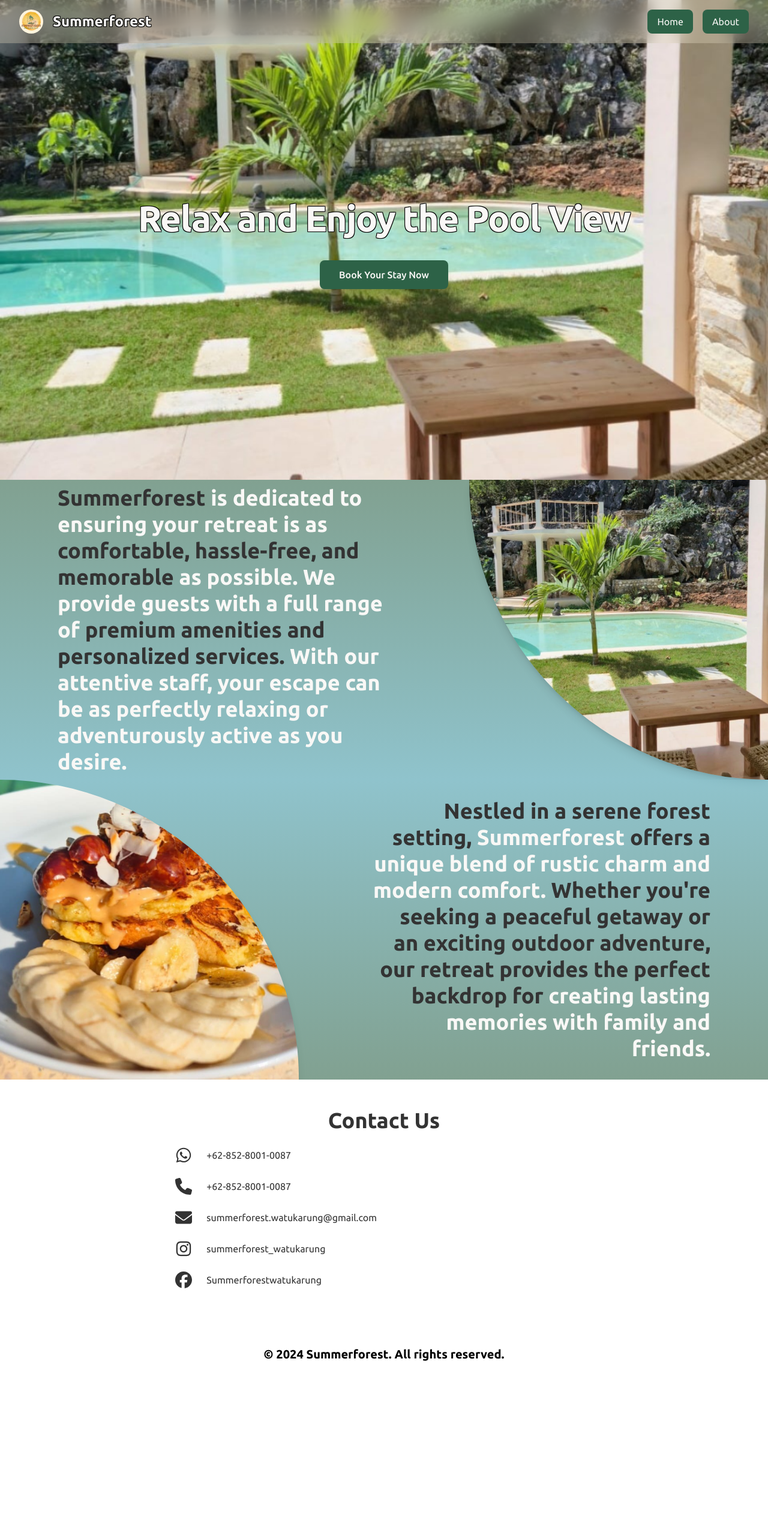
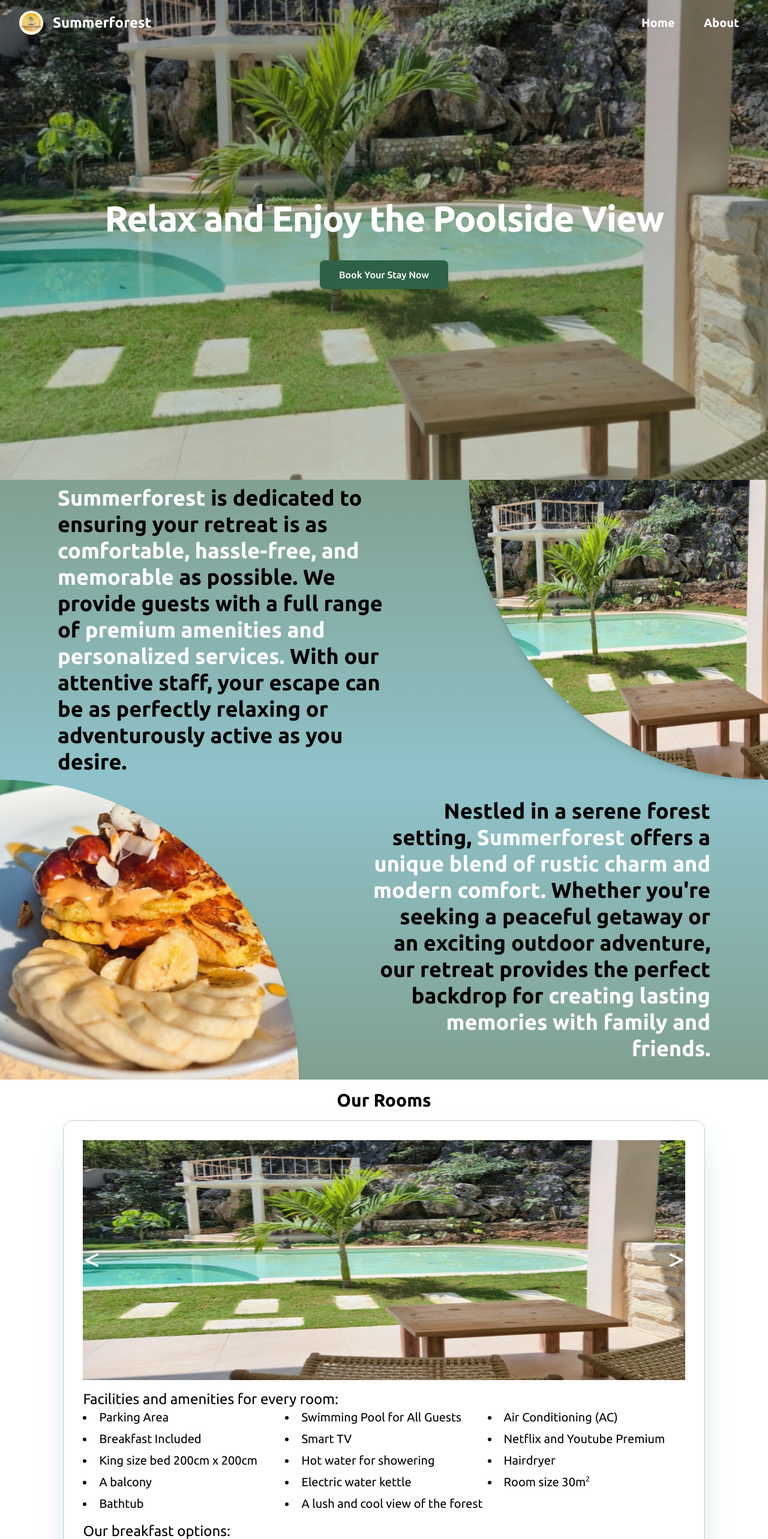
Before and after one commit to MosesJulian/summerforest, a Next.js app: page / in a window 1280 px wide. Shown: the top 2566 px of the page at 60% size. Before the commit the page ends 2320 px from the top, so only its background shows below. Built offline with nearby package versions, Linux system fonts and the light colour scheme; grey boxes are pictures that could not be loaded.

Commit message:
feat: too many changes to put in a commit message

```diff
--- a/components/About.tsx
+++ b/components/About.tsx
@@ -25,22 +25,22 @@ const About = () => {
             <div
             data-inviewport="fade-slide-left"
             className="gap-6 items-center justify-between bg-linear-to-b from-primary/60 to-secondary/60 grid grid-cols-5">
-                <p className="text-base md:text-2xl lg:text-3xl xl:text-4xl leading-11 text-text-secondary text-left px-4 lg:px-24 font-semibold col-span-3">
-                    <span className="text-text">Summerforest</span> is dedicated to ensuring your retreat is as <span className="text-text">comfortable, hassle-free, and memorable</span> as possible. We provide guests with a full range of <span className="text-text">premium amenities and personalized services.</span> With our attentive staff, your escape can be as perfectly relaxing or adventurously active as you desire.
+                <p className="text-base md:text-2xl lg:text-3xl xl:text-4xl leading-11 text-black text-left px-4 lg:px-24 font-semibold col-span-3">
+                    <span className="text-white">Summerforest</span> is dedicated to ensuring your retreat is as <span className="text-white">comfortable, hassle-free, and memorable</span> as possible. We provide guests with a full range of <span className="text-white">premium amenities and personalized services.</span> With our attentive staff, your escape can be as perfectly relaxing or adventurously active as you desire.
 
                 </p>
                 <div className="relative w-full h-full min-h-125 col-span-2">
-                    <Image src="/start1.jpeg" alt="About Summerforest" fill className="object-cover rounded-bl-full shadow-lg h-full" />
+                    <Image src="/start1.jpeg" alt="About Summerforest" fill className="object-cover rounded-bl-full shadow-lg h-full" loading="lazy" />
                 </div>
             </div>
             <div
             data-inviewport="fade-slide-right"
             className="gap-6 items-center justify-between bg-linear-to-b from-secondary/60 to-primary/60 grid grid-cols-5">
                 <div className="relative w-full h-full min-h-125 col-span-2">
-                    <Image src="/start2.jpeg" alt="About Summerforest" fill className="object-cover rounded-tr-full shadow-lg h-full" />
+                    <Image src="/start2.jpeg" alt="About Summerforest" fill className="object-cover rounded-tr-full shadow-lg h-full" loading="lazy" />
                 </div>
-                <p className="text-base md:text-2xl lg:text-3xl xl:text-4xl leading-11 text-text text-right px-4 lg:px-24 font-semibold col-span-3">
-                    Nestled in a serene forest setting, <span className="text-text-secondary">Summerforest</span> offers a <span className="text-text-secondary">unique blend of rustic charm and modern comfort.</span> Whether you&apos;re seeking a peaceful getaway or an exciting outdoor adventure, our retreat provides the perfect backdrop for <span className="text-text-secondary">creating lasting memories with family and friends.</span>
+                <p className="text-base md:text-2xl lg:text-3xl xl:text-4xl leading-11 text-black text-right px-4 lg:px-24 font-semibold col-span-3">
+                    Nestled in a serene forest setting, <span className="text-white">Summerforest</span> offers a <span className="text-white">unique blend of rustic charm and modern comfort.</span> Whether you&apos;re seeking a peaceful getaway or an exciting outdoor adventure, our retreat provides the perfect backdrop for <span className="text-white">creating lasting memories with family and friends.</span>
                 </p>
             </div>
         </section>
--- a/components/Body.tsx
+++ b/components/Body.tsx
@@ -1,12 +1,16 @@
 import About from "./About";
+import Attractions from "./Attractions";
 import Contacts from "./Contacts";
 import Hero from "./Hero";
+import Rooms from "./Rooms";
 
 const Body = () => {
     return (
         <div className="flex flex-col items-center justify-center">
             <Hero />
             <About />
+            <Rooms />
+            <Attractions />
             <Contacts />
         </div>
     );
--- a/components/Header.tsx
+++ b/components/Header.tsx
@@ -1,28 +1,26 @@
 "use client";
 
 import useWindowEvents from "@/hooks/useWindowEvents";
+import cn from "@/utils/cn";
 import Image from "next/image";
 import { useState } from "react";
 
-let isScrolling: NodeJS.Timeout;
+const shouldShowColor = () => {
+    if (window == null) return false;
+
+    const show: number = 50;
+    return window.scrollY > show;
+};
 
 const Header = () => {
     const [showImage, setShowImage] = useState(false);
+    const [changeColor, setChangeColor] = useState(false);
 
-    const handleScroll = () => {
-        const nav = window?.document.querySelector("nav");
+    const handleColor = () => {
+        setChangeColor(shouldShowColor());
+    }
 
-        nav?.classList.add("-translate-y-full");
-
-        window.clearTimeout(isScrolling);
-
-        isScrolling = setTimeout(() => {
-            nav?.classList.remove("-translate-y-full");
-        }, 150);
-    };
-
-
-    useWindowEvents ("scroll", handleScroll);
+    useWindowEvents ("scroll", handleColor);
     return (
         <>
             {showImage && (
@@ -37,10 +35,13 @@ const Header = () => {
                     height={500}
                     className="rounded-full"
                 />
-                <span className="text-text-secondary text-xl">Tap anywhere to close</span>
+                <span className="text-white text-xl">Tap anywhere to close</span>
                 </div>
             )}
-            <nav className="w-full px-8 py-4 flex justify-between items-center fixed top-0 left-0 z-20 bg-background/30 backdrop-blur-lg transition-transform duration-500">
+            <nav className={cn(
+                    `w-full px-8 py-4 flex justify-between items-center fixed top-0 left-0 z-20 duration-500 transition-colors`,
+                    changeColor && "bg-white/70 backdrop-blur-lg"
+                )}>
                 <div className="flex items-center justify-around space-x-4">
                     <Image
                         src="/logo.jpeg"
@@ -49,11 +50,21 @@ const Header = () => {
                         className="inline-block rounded-full"
                         onClick={() => setShowImage(true)}
                     />
-                    <span className="font-bold text-text-secondary text-2xl [text-shadow:-1px_-1px_0_#000,1px_-1px_0_#000,-1px_1px_0_#000,1px_1px_0_#000]">Summerforest</span>
+                    <span className={cn("font-bold text-white text-2xl", changeColor && "text-black")}>Summerforest</span>
                 </div>
                 <div className="space-x-4">
-                    <button className="bg-primary text-text-secondary p-2 px-4 rounded-lg hover:bg-secondary hover:scale-110 duration-300">Home</button>
-                    <button className="bg-primary text-text-secondary p-2 px-4 rounded-lg hover:bg-secondary hover:scale-110 duration-300">About</button>
+                    <button className={cn(
+                        `text-xl font-semibold text-white p-2 px-4 rounded-lg hover:bg-secondary hover:text-white hover:scale-110 duration-300`,
+                        changeColor && "text-black"
+                    )}>
+                        Home
+                    </button>
+                    <button className={cn(
+                        `text-xl font-semibold text-white p-2 px-4 rounded-lg hover:bg-secondary hover:text-white hover:scale-110 duration-300`,
+                        changeColor && "text-black"
+                    )}>
+                        About
+                    </button>
                 </div>
             </nav>
         </>
--- a/components/Hero.tsx
+++ b/components/Hero.tsx
@@ -13,27 +13,27 @@ const CarouselItems: CarouselItem[] = [
     {
         imageUrl: '/start1.jpeg',
         altText: 'By the pool side',
-        caption: 'Relax and Enjoy the Pool View',
+        caption: 'Relax and Enjoy the Poolside View',
     },
     {
         imageUrl: '/start2.jpeg',
         altText: 'Breakfast time',
-        caption: 'Enjoy your Delicious Morning Meal',
+        caption: 'Enjoy a Delicious Breakfast with a view of the Pool',
     },
     {
         imageUrl: '/start3.jpeg',
         altText: 'Cappuccino by the pool',
-        caption: 'Drink your Coffee by the Pool',
+        caption: 'Relax and Drink Coffee while enjoying the Scenery',
     },
     {
         imageUrl: '/start4.jpeg',
         altText: 'Banana yogurt desert',
-        caption: 'Eat a Tasty Dessert made with Fresh Ingredients',
+        caption: 'Indulge in our Banana Yogurt Dessert',
     },
 ]
 
-const FadeDuration = 7500;
-const TransitionDuration = 2500;
+const imageDuration = 7500;
+const transitionDuration = 2500;
 
 const Hero = () => {
     const [currentIndex, setCurrentIndex] = useState(0);
@@ -44,7 +44,7 @@ const Hero = () => {
     }
 
     useEffect(() => {
-        const interval = setInterval(nextSlide, FadeDuration);
+        const interval = setInterval(nextSlide, imageDuration);
         return () => clearInterval(interval);
     }, []);
 
@@ -62,7 +62,7 @@ const Hero = () => {
                                 className='absolute inset-0 w-full h-full transition-opacity ease-in-out'
                                 style={{
                                     opacity: isActive ? 1 : 0,
-                                    transitionDuration: `${TransitionDuration}ms`,
+                                    transitionDuration: `${transitionDuration}ms`,
                                     pointerEvents: isActive ? 'auto' : 'none',
                                     zIndex: isActive ? 20 : 10
                                 }}
@@ -74,16 +74,16 @@ const Hero = () => {
                                     className='object-cover'
                                 />
                                 <div
-                                    className="absolute inset-0 z-0"
+                                    className="absolute inset-0 z-0 bg-linear-to-b from-black/25 to-primary/25"
                                 />
                                 <div className="absolute inset-0 flex flex-col items-center justify-center p-8 z-10">
-                                    <p className="text-text-secondary [text-shadow:-1px_-1px_0_#000,1px_-1px_0_#000,-1px_1px_0_#000,1px_1px_0_#000] text-6xl font-extrabold tracking-tight p-4 text-center">
+                                    <p className="text-white text-6xl font-extrabold tracking-tight p-4 text-center">
                                     {item.caption}
                                     </p>
                                     <Link
                                         href={`https://api.whatsapp.com/send/?phone=%2B6285280010087&text=${bookingMessage}&type=phone_number&app_absent=0`}
                                         target="_blank"
-                                        className="mt-6 px-8 py-3 bg-primary text-text-secondary font-medium rounded-lg shadow-lg hover:bg-secondary transition duration-300 transform hover:scale-105"
+                                        className="mt-6 px-8 py-3 bg-primary text-white font-medium rounded-lg shadow-lg hover:bg-secondary transition duration-300 transform hover:scale-105"
                                     >
                                         Book Your Stay Now
                                     </Link>
--- a/components/Rooms.tsx
+++ b/components/Rooms.tsx
@@ -0,0 +1,122 @@
+"use client";
+import cn from "@/utils/cn";
+import Image from "next/image";
+import { Dispatch, SetStateAction, useEffect, useState } from "react";
+import { FaGreaterThan, FaLessThan } from "react-icons/fa6";
+
+const imageDuration = 7500;
+
+const roomImages = [
+	{
+		src: "/start1.jpeg",
+		alt: "Room 1"
+	},
+	{
+		src: "/start2.jpeg",
+		alt: "Room 2"
+	},
+	{
+		src: "/start3.jpeg",
+		alt: "Room 3"
+	},
+	{
+		src: "/start4.jpeg",
+		alt: "Room 4"
+	},
+	{
+		src: "/start1.jpeg",
+		alt: "Room 5"
+	}
+]
+
+const breakfastImages = [
+	{
+		src: "/start1.jpeg",
+		alt: "Room 1"
+	},
+	{
+		src: "/start1.jpeg",
+		alt: "Room 2"
+	},
+	{
+		src: "/start1.jpeg",
+		alt: "Room 3"
+	},
+	{
+		src: "/start1.jpeg",
+		alt: "Room 4"
+	},
+	{
+		src: "/start1.jpeg",
+		alt: "Room 5"
+	}
+]
+
+const Rooms = () => {
+	const [roomImageIndex, setRoomImageIndex] = useState(0);
+	const [breakfastImageIndex, setBreakfastImageIndex] = useState(0);
+
+	const handleNext = (setIndex: Dispatch<SetStateAction<number>>) => setIndex((prev) => (prev + 1) % roomImages.length);
+
+  	const handlePrev = (setIndex: Dispatch<SetStateAction<number>>) => setIndex((prev) => prev <= 0 ? roomImages.length - 1 : prev - 1);
+
+	useEffect(() => {
+		const interval = setInterval(() => handleNext(setRoomImageIndex), imageDuration);
+		return () => clearInterval(interval);
+	}, []);
+	return (
+		<section className="flex flex-col items-center justify-center p-4 w-full gap-4">
+			<h2 className="text-3xl font-bold">Our Rooms</h2>
+			<div className="flex flex-col gap-4 p-8 rounded-2xl border border-primary/30 shadow-2xl shadow-secondary/30">
+				<div className="items-center justify-center relative bg-black/25">
+					<button className="absolute z-10 left-0 top-1/2 -translate-y-1/2" onClick={() => handlePrev(setRoomImageIndex)}><FaLessThan size={30} color="white" /></button>
+					<div className="relative w-full min-h-100 h-full">
+						{roomImages.map((item, index) => (
+							<Image key={index} src={item.src} alt={item.alt} fill className={cn("w-full h-auto transition-opacity duration-500 opacity-0", index === roomImageIndex && "opacity-100")} />
+						))}
+					</div>
+					<button className="absolute z-10 right-0 top-1/2 -translate-y-1/2" onClick={() => handleNext(setRoomImageIndex)}><FaGreaterThan size={30} color="white" /></button>
+				</div>
+
+				<div className="gap-4 justify-around">
+					<span className="text-2xl">
+						Facilities and amenities for every room:
+					</span>
+					<ul className="grid grid-cols-1 md:grid-cols-2 lg:grid-cols-3 gap-2 list-disc list-inside text-xl">
+						<li>Parking Area</li>
+						<li>Swimming Pool for All Guests</li>
+						<li>Air Conditioning (AC)</li>
+						<li>Breakfast Included</li>
+						<li>Smart TV</li>
+						<li>Netflix and Youtube Premium</li>
+						<li>King size bed 200cm x 200cm</li>
+						<li>Hot water for showering</li>
+						<li>Hairdryer</li>
+						<li>A balcony</li>
+						<li>Electric water kettle</li>
+						<li>Room size 30m<span className="align-super text-xs">2</span></li>
+						<li>Bathtub</li>
+						<li>A lush and cool view of the forest</li>
+					</ul>
+				</div>
+				<div>
+					<span className="text-2xl">
+						Our breakfast options:
+					</span>
+					<div className="items-center justify-center relative bg-black/25">
+						<button className="absolute z-10 left-0 top-1/2 -translate-y-1/2" onClick={() => handlePrev(setBreakfastImageIndex)}><FaLessThan size={30} color="white" /></button>
+						<div className="relative w-full min-h-100 h-full rounded-2xl">
+							{breakfastImages.map((item, index) => (
+								<Image key={index} src={item.src} alt={item.alt} fill className={cn("w-full h-auto transition-opacity duration-500 opacity-0", index === breakfastImageIndex && "opacity-100")} />
+							))}
+						</div>
+						<button className="absolute z-10 right-0 top-1/2 -translate-y-1/2" onClick={() => handleNext(setBreakfastImageIndex)}><FaGreaterThan size={30} color="white" /></button>
+					</div>
+				</div>
+
+			</div>
+		</section>
+	);
+}
+
+export default Rooms;
--- a/package.json
+++ b/package.json
@@ -9,9 +9,11 @@
     "lint": "eslint"
   },
   "dependencies": {
+    "clsx": "^2.1.1",
     "next": "16.0.5",
     "react": "19.2.0",
-    "react-dom": "19.2.0"
+    "react-dom": "19.2.0",
+    "tailwind-merge": "^3.6.0"
   },
   "devDependencies": {
     "@tailwindcss/postcss": "^4.1.18",
--- a/tailwind.config.js
+++ b/tailwind.config.js
@@ -14,9 +14,6 @@ module.exports = {
             colors: {
                 primary: "#2D6247",
                 secondary: "#459BAA",
-                "bg-primary": "#EBE1C7",
-                "text-primary": "#333333",
-                "text-secondary": "#555555",
             },
         },
     },
--- /dev/null
+++ b/utils/cn.tsx
@@ -0,0 +1,8 @@
+import { clsx, ClassValue } from "clsx";
+import { twMerge } from "tailwind-merge";
+
+const cn = (...inputs: ClassValue[]) => {
+    return twMerge(clsx(inputs));
+};
+
+export default cn;
```
Also changed, not shown: components/Attractions.tsx (+7 -0 lines), components/Contacts.tsx (+7 -7 lines), 1 other file (tests, documents, lock files or other folders).
